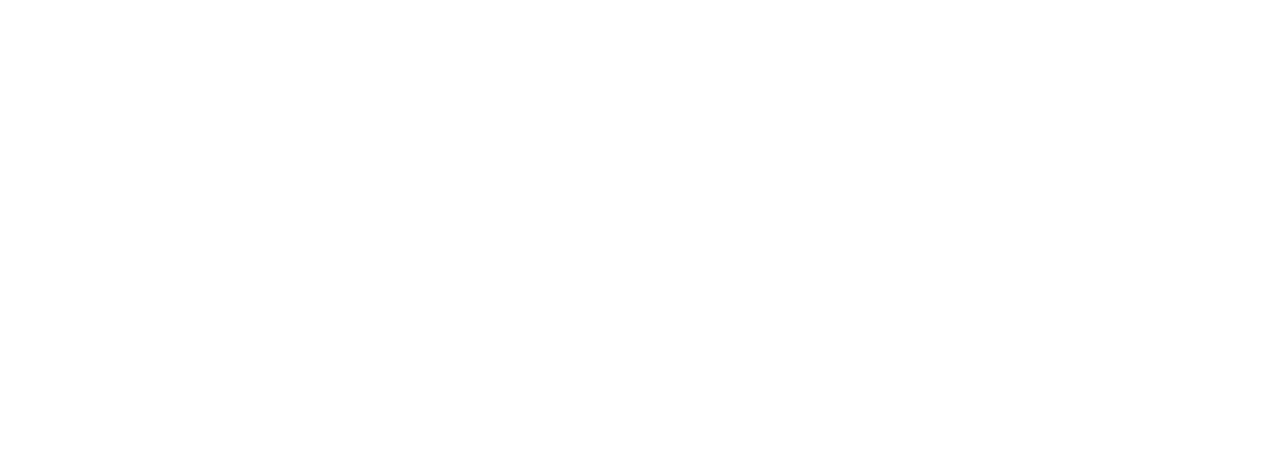
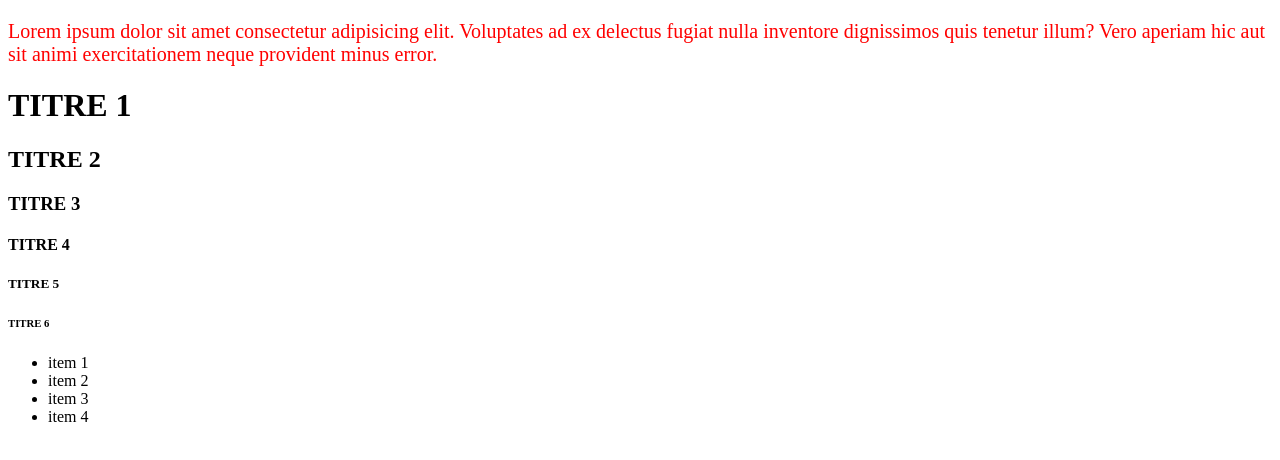
Before and after one commit to mnwilliam/Webpbase, a plain HTML site: page index.html in a window 1280 px wide. Drawn offline with Linux system fonts and the light colour scheme.

Commit message:
2nd commit

```diff
--- a/index.html
+++ b/index.html
@@ -4,8 +4,26 @@
     <meta charset="UTF-8">
     <meta name="viewport" content="width=device-width, initial-scale=1.0">
     <title>Document</title>
+    <link rel="stylesheet" href="style.css">
 </head>
 <body>
+    <p>Lorem ipsum dolor sit amet consectetur adipisicing elit.
+        Voluptates ad ex delectus fugiat nulla inventore dignissimos quis tenetur illum?
+        Vero aperiam hic aut sit animi exercitationem neque provident minus error.
+    </p>
 
+    <h1>TITRE 1</h1>
+    <h2>TITRE 2</h2>
+    <h3>TITRE 3</h3>
+    <h4>TITRE 4</h4>
+    <h5>TITRE 5</h5>
+    <h6>TITRE 6</h6>
+
+    <ul>
+        <li>item 1</li>
+        <li>item 2</li>
+        <li>item 3</li>
+        <li>item 4</li>
+    </ul>
 </body>
 </html>
--- a/style.css
+++ b/style.css
@@ -0,0 +1,4 @@
+p{
+    color:red;
+    font-size: 20px
+}
```
